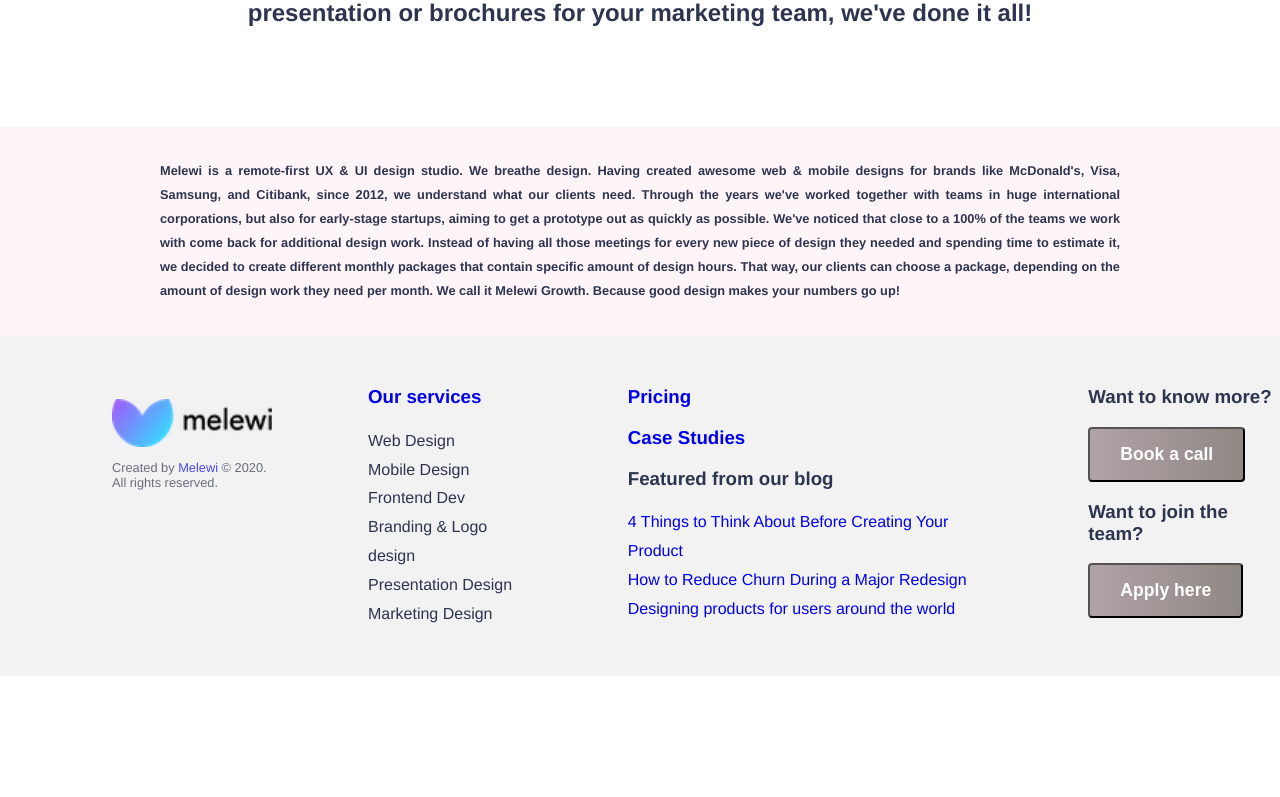
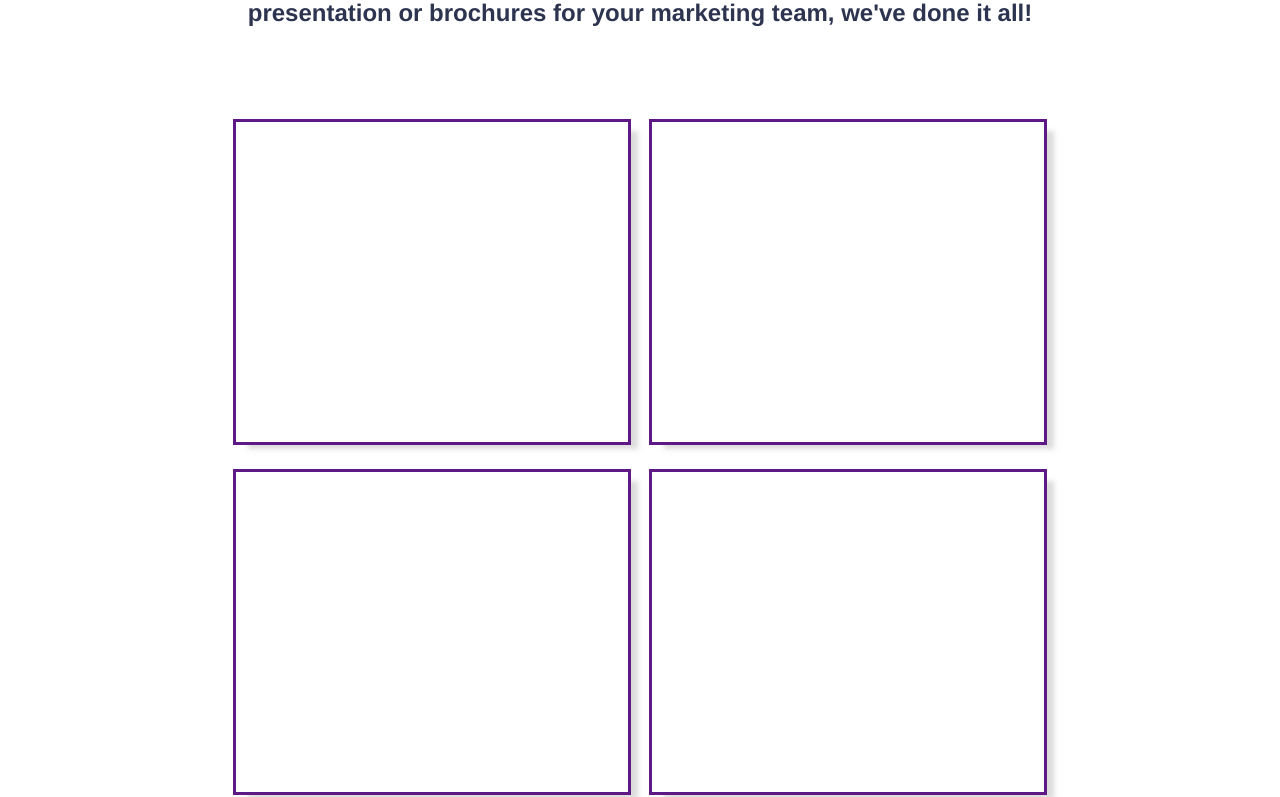
Before and after one commit to rum-n/melewi-growth, a React (Create React App) app: page /services in a window 1280 px wide. Shown: the part 325-1122 px from the top of the page. Before the commit the page ends 1001 px from the top, so only its background shows below. Built offline with nearby package versions, Linux system fonts and the light colour scheme.

Commit message:
services page

```diff
--- a/src/components/serviceList/ServiceList.js
+++ b/src/components/serviceList/ServiceList.js
@@ -1,5 +1,5 @@
 import React, { useState } from 'react';
-// import ServiceOval from './../serviceOval/ServiceOval';
+import ServiceOval from './../serviceOval/ServiceOval';
 import webDesignImg from './../../img/webDesignImg.png';
 import mobileMcd from './../../img/mobileMcd.png';
 import frontend from './../../img/frontend.png';
@@ -31,7 +31,7 @@
                 </ul>
             </div>
             <div>
-                {/* <ServiceOval/> */}
+                <ServiceOval/>
                 <div className='service-img'>
                     <img src={image} alt='Web Design'/>
                 </div>
--- a/src/pages/Services.js
+++ b/src/pages/Services.js
@@ -7,6 +7,14 @@
     <div className='pricing-content'>
         <h1 className='title'>Services</h1>
         <h2>From landing pages to full on web applications, we've done it all!<br/> We consider no project too small either - wether it's a quick PowerPoint presentation or brochures for your marketing team, we've done it all!</h2>
+        <div className='services-page-wrapper'>
+            <div className='service-card'></div>
+            <div className='service-card'></div>
+            <div className='service-card'></div>
+            <div className='service-card'></div>
+            <div className='service-card'></div>
+            <div className='service-card'></div>
+        </div>
     </div>
     );
 }
--- a/src/pages/styles.css
+++ b/src/pages/styles.css
@@ -100,6 +100,8 @@
   margin-left: 4rem;
 }
 
+/* PRICING */
+
 .pricing-content {
   display: flex;
   flex-direction: column;
@@ -165,6 +167,8 @@
   margin: 0 1rem 0 0;
 }
 
+/* CASE STUDIES */
+
 .portfolio {
   display: flex;
   flex-direction: column;
@@ -202,9 +206,24 @@
 }
 
 
-/* @media screen and (max-width: 1200px) {
-  .header-buttons {
-    display: inline-block;
-    margin-left: 0;
-  }
-} */
+/* SERVICES */
+
+.services-page-wrapper {
+  display: flex;
+  flex-direction: row;
+  flex-wrap: wrap;
+  justify-content: space-around;
+  margin-top: 3rem;
+  margin-bottom: 5rem;
+  padding: 0;
+}
+
+.service-card {
+  width: 47%;
+  height: 20rem;
+  margin-top: 1.5rem;
+  border: 3px solid #5E1986;
+  -webkit-box-shadow: 11px 8px 5px -4px rgba(184,184,184,0.51);
+  -moz-box-shadow: 11px 8px 5px -4px rgba(184,184,184,0.51);
+  box-shadow: 11px 8px 5px -4px rgba(184,184,184,0.51);
+}
```
